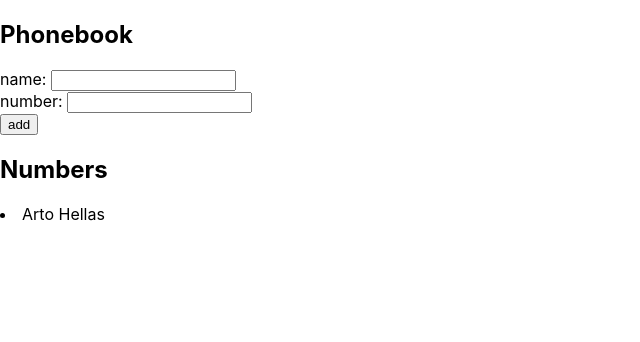
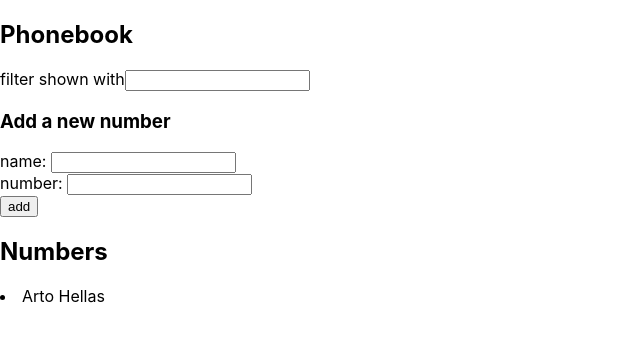
Before and after one commit to roosmeri/fullstack2019, a React (Create React App) app in the folder part2/puhelinluettelo/: page / in a window 1280 px wide. Shown: the top 342 px of the page, without its empty margins (0-640 px from the left). Built offline with nearby package versions, Linux system fonts and the light colour scheme.

Commit message:
Part2: 2.9

```diff
--- a/part2/puhelinluettelo/src/App.js
+++ b/part2/puhelinluettelo/src/App.js
@@ -7,6 +7,7 @@ const App = () => {
   ])
   const [newName, setNewName] = useState('')
   const [newNumber, setNewNumber] = useState('')
+  const [newFilter, setNewFilter] = useState('')
 
   const addPerson = (event) => {
     event.preventDefault()
@@ -32,9 +33,17 @@ const App = () => {
     setNewNumber(event.target.value)
   }
 
+  const handleFilterChange = (event) => {
+    setNewFilter(event.target.value)
+  }
+
+  const personsToShow = persons.filter(person => person.name.startsWith(newFilter))
+
   return (
     <div>
       <h2>Phonebook</h2>
+      <div>filter shown with<input value={newFilter} onChange={handleFilterChange}/></div>
+      <h3>Add a new number</h3>
       <form onSubmit={addPerson}>
         <div>
           name: <input value={newName} onChange={handleNameChange} />
@@ -46,7 +55,7 @@ const App = () => {
       </form>
       <h2>Numbers</h2>
       <div>
-        {persons.map(person => <Entry key={person.name} name={person.name} number={person.number} />)}
+        {personsToShow.map(person => <Entry key={person.name} name={person.name} number={person.number} />)}
       </div>
     </div>
   )
```
